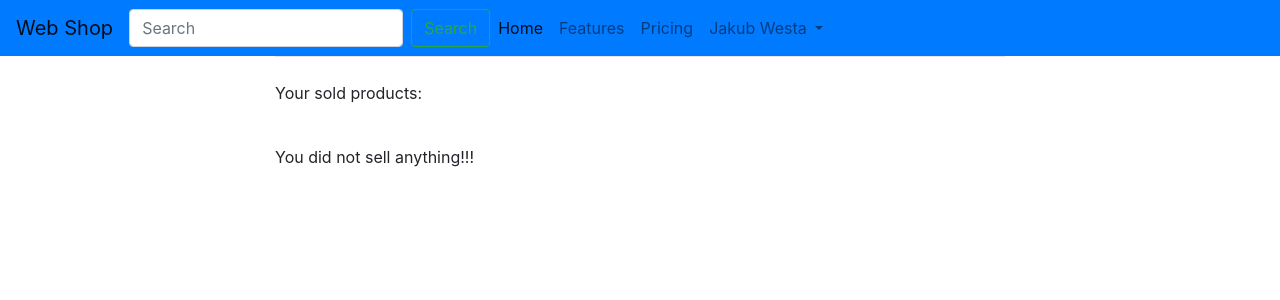
After one commit to jakubwesta/webshop-django, a Django app: page /user-me/sold-products/ in a window 1280 px wide. The commit adds this page. Shown: the top 300 px of the page. Run offline with Django 3.2, Linux system fonts and the light colour scheme; the visitor is signed in with stand-in values (Sample User, id 1); data that the repository does not hold is empty; some libraries are stand-ins or nearby versions.

Commit message:
Added site for showing seller sold products

```diff
--- a/profiles/templates/profiles/user_dashboard_home_page.html
+++ b/profiles/templates/profiles/user_dashboard_home_page.html
@@ -14,6 +14,8 @@ Hello, {{ user.username|default:'Guest' }}!
         <br>
         <a href="{% url 'user-dashboard-selling-products' %}">Products that I am selling</a>
         <br>
+        <a href="{% url 'user-dashboard-sold-products' %}">Products that I sold</a>
+        <br>
         <a href="{% url 'user-dashboard-bought-products' %}">Bought products</a>
         <br>
         <a href="{% url 'logout' %}">Logout</a>
--- a/profiles/templates/profiles/user_dashboard_selling_products_page.html
+++ b/profiles/templates/profiles/user_dashboard_selling_products_page.html
@@ -5,9 +5,9 @@
 {% block body %}
     <p>Your products:</p>
     <br>
-    {% if product_list %}
+    {% if selling_list %}
         <ul>
-            {% for product in product_list %}
+            {% for product in selling_list %}
                 <li>
                     <a href="{{ product.get_absolute_url }}">{{ product.name }}</a> {{ product.buy_now }}
                 </li>
--- /dev/null
+++ b/profiles/templates/profiles/user_dashboard_sold_products_page.html
@@ -0,0 +1,19 @@
+{% extends 'base.html' %}
+
+{% load static %}
+
+{% block body %}
+    <p>Your sold products:</p>
+    <br>
+    {% if sold_list %}
+        <ul>
+            {% for purchase in sold_list %}
+                <li>
+                    <a href="{{ purchase.get_absolute_url }}">{{ purchase.product.name }}</a> {{ purchase.price }}
+                </li>
+            {% endfor %}
+        </ul>
+    {% else %}
+        <p>You did not sell anything!!!</p>
+    {% endif %}
+{% endblock body %}
--- a/profiles/urls.py
+++ b/profiles/urls.py
@@ -9,5 +9,6 @@ urlpatterns = [
     path('user/<str:username>/', views.UserPublicView.as_view(), name='user-public'),
     path('user-me/create-product/', views.UserProductCreateView.as_view(), name='create-product'),
     path('user-me/selling-products/', views.UserDashboardSellingProductsView.as_view(), name='user-dashboard-selling-products'),
+    path('user-me/sold-products/', views.UserDashboardSoldProductsView.as_view(), name='user-dashboard-sold-products'),
     path('user-me/bought-products/', views.UserDashboardBoughtProductsView.as_view(), name='user-dashboard-bought-products')
 ]
--- a/profiles/views.py
+++ b/profiles/views.py
@@ -68,7 +68,7 @@ class UserDashobardHomeView(LoginRequiredMixin, generic.DetailView):
 
 class UserDashboardSellingProductsView(LoginRequiredMixin, generic.ListView):
     model = User
-    context_object_name = 'product_list'
+    context_object_name = 'selling_list'
     template_name = 'profiles/user_dashboard_selling_products_page.html'
 
     def get_ordering(self):
@@ -80,6 +80,23 @@ class UserDashboardSellingProductsView(LoginRequiredMixin, generic.ListView):
 
     def get_queryset(self):
         queryset = Product.objects.filter(seller=self.request.user)
+        queryset = queryset.order_by(self.get_ordering())
+        return queryset
+
+class UserDashboardSoldProductsView(LoginRequiredMixin, generic.ListView):
+    model = User
+    context_object_name = 'sold_list'
+    template_name = 'profiles/user_dashboard_sold_products_page.html'
+
+    def get_ordering(self):
+        if self.request.GET.get('ordering'):
+            ordering = str(self.request.GET['ordering'])
+        else:
+            ordering = '-purchase_date'
+        return ordering
+
+    def get_queryset(self):
+        queryset = Purchase.objects.filter(product__seller=self.request.user)
         queryset = queryset.order_by(self.get_ordering())
         return queryset
 
```
